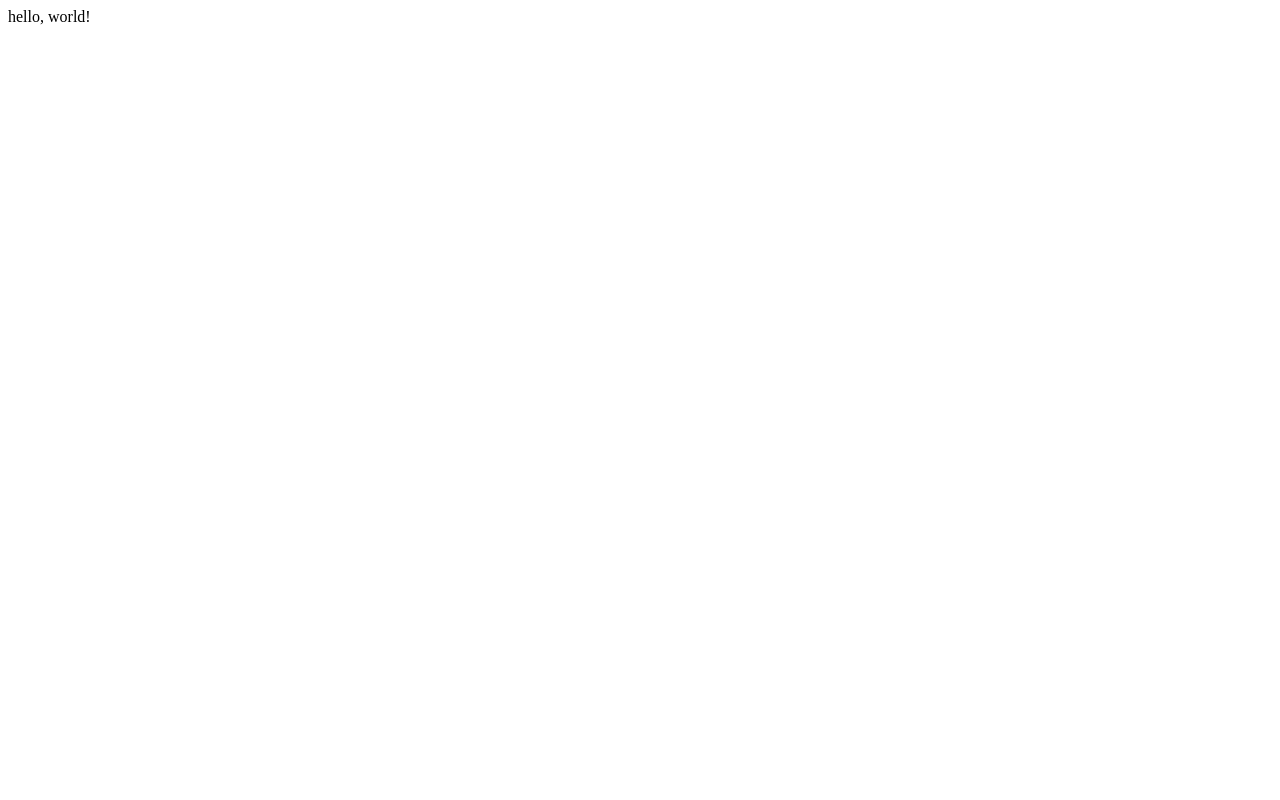
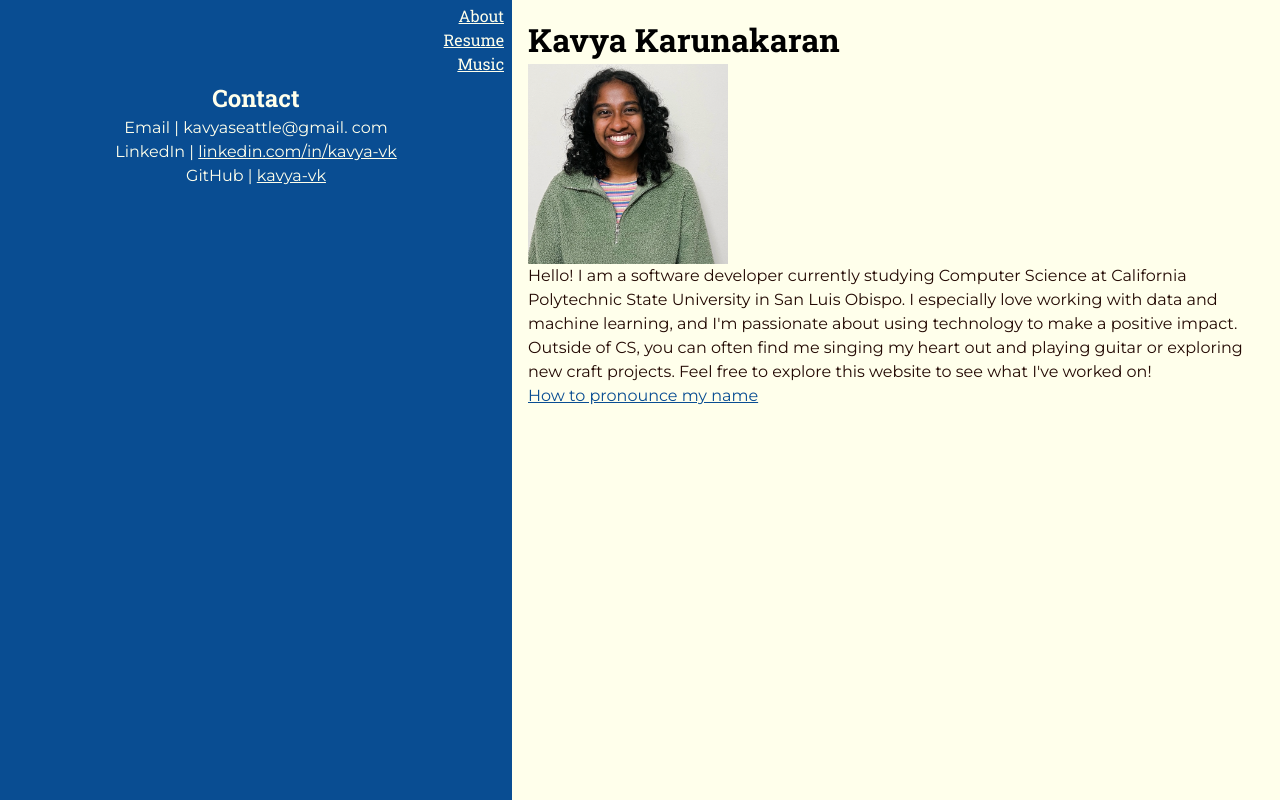
Before and after one commit to kavya-vk/kavyadev-website, a plain HTML site: page site/index.html in a window 1280 px wide. Drawn offline with Linux system fonts and the light colour scheme.

Commit message:
initial content and styles

```diff
--- a/site/index.html
+++ b/site/index.html
@@ -1 +1,49 @@
-<p>hello, world!</p>
+<!DOCTYPE html>
+<html>
+    <head>
+        <link rel="stylesheet" href="styles/reset.css" />
+        <link rel="stylesheet" href="styles/page.css" />
+        <link rel="stylesheet" href="styles/tokens.css" />
+        <link href="https://fonts.googleapis.com/css2?family=Montserrat:ital,wght@0,100..900;1,100..900&family=Roboto+Slab:wght@100..900&family=Rowdies:wght@300;400;700&family=Source+Sans+3:ital,wght@0,200..900;1,200..900&display=swap" rel="stylesheet">
+    </head>
+    <body>
+        <div class="sidebar">
+            <header>
+                <div><a href="index.html">About</a></div>
+                <div><a href="./files/KavyaKarunakaran_Resume.pdf">Resume</a></div>
+                <div><a href="music.html">Music</a></div>
+            </header>
+            <div class="contact-card">
+                <h2>Contact</h2>
+                <div>
+                Email |
+                <span><script type="text/javascript">
+                    document.write("kavyaseattle");
+                    document.write("&#64;");
+                    document.write("gmail");
+                    document.write("&#46;");
+                </script></span>
+                <span><script type="text/javascript">
+                    document.write("&#99;&#111;&#109;");
+                </script></span>
+            </div>
+            <p>LinkedIn | <a href="https://linkedin.com/in/kavya-vk">linkedin.com/in/kavya-vk</a></p>
+            <p>GitHub | <a href="https://github.com/kavya-vk">kavya-vk</a></p>
+            </div>
+        </div>
+        <div class="main-page">
+            <h1>Kavya Karunakaran</h1>
+
+            <div class="image" style="background-image: url(images/Kavya.png);"></div>
+
+            <p>Hello! I am a software developer currently studying Computer Science at California Polytechnic State University in
+            San Luis Obispo. I especially love working with data and machine learning, and I'm passionate about using
+            technology to make a positive impact. Outside of CS, you can often find me singing my heart out and playing guitar
+            or exploring new craft projects. Feel free to explore this website to see what I've worked on! </p>
+
+            <a href="https://translate.google.com/?sl=hi&tl=en&text=%E0%A4%95%E0%A4%BE%E0%A4%B5%E0%A5%8D%E0%A4%AF%E0%A4%BE&op=translate">
+                How to pronounce my name
+            </a>
+        </div>
+    </body>
+</html>
--- /dev/null
+++ b/site/styles/page.css
@@ -0,0 +1,65 @@
+body {
+    background-color: var(--color-background-page);
+    font-family: var(--font-family-body);
+
+    display: flex;
+    flex-direction: row;
+    align-items: stretch;
+    justify-content: center;
+    width: 100vw;
+    height: 100vh;
+}
+.sidebar {
+    background-color: var(--color-text-accent1);
+    flex-basis: 40%;
+    color: var(--color-background-page);
+}
+.sidebar > *, .contact-card p, .contact-card a {
+    color: var(--color-background-page);
+}
+.sidebar header, .sidebar header a {
+    color: var(--color-background-page);
+    text-align: right;
+    padding: var(--size-spacing-small);
+}
+header > a {
+    color: var(--color-background-page);
+}
+.sidebar > a {
+    color: var(--color-background-page);
+}
+.main-page {
+    flex-basis: 60%;
+    padding: var(--size-spacing-large);
+}
+body > * {
+    /* flex-basis: 40%; */
+}
+.contact-card {
+    text-align: center;
+}
+.contact-card > a {
+    color: var(--color-background-page);
+}
+header {
+    font-family: var(--font-family-display);
+}
+h1 {
+    font-family: var(--font-family-display);
+    size: var(--size-type-xxlarge);
+}
+h2 {
+    font-family: var(--font-family-display);
+}
+p{
+    color: var(--color-text-title);
+}
+a{
+    color: var(--color-text-accent1);
+}
+.image {
+    aspect-ratio: 1;
+    width: 200px;
+    height: auto;
+    background-size: cover;
+}
--- /dev/null
+++ b/site/styles/reset.css
@@ -0,0 +1,10 @@
+* {
+    margin: 0;
+    box-sizing: border-box;
+}
+body {
+    line-height: 1.5;
+}
+img {
+    max-width: 100%;
+}
--- /dev/null
+++ b/site/styles/tokens.css
@@ -0,0 +1,36 @@
+:root {
+    --color-text-title: #230903;
+    --color-text-subheading: #094D92;
+    --color-text-accent1: #094D92;
+    --color-text-accent2: #82a3c4;
+
+    --color-text-header: var(--color-text-title);
+    --color-text-link: var(--color-text-subheading);
+    --color-text-body: var(--color-text-title);
+
+    --color-background-header: #FFFFEB;
+    --color-background-page: #FFFFEB;
+
+    --font-family-display: 'Roboto Slab', 'Lucida Grande', 'Optima', 'Calibri', 'Candara', serif;
+    --font-family-body: 'Montserrat', 'Century Gothic', 'Geneva', 'Verdana', 'Arial', sans-serif;
+
+    --size-type-body: 1rem;
+    --size-type-mlarge: 1.25rem;
+    --size-type-large: 1.5rem;
+    --size-type-xlarge: 2rem;
+    --size-type-xxlarge: 5rem;
+
+    --font-line-height-body: 1.5;
+    --font-line-height-display: 1.125;
+
+    --font-weight-normal: 400;
+    --font-weight-light: 200;
+    --font-weight-bold: 700;
+
+    --size-spacing-small: 0.25rem;
+    --size-spacing-medium: 0.5rem;
+    --size-spacing-large: 1rem;
+    --size-spacing-xlarge: 2rem;
+
+    --padding-page: var(--size-spacing-small);
+}
```
Also changed, not shown: site/images/Kavya.png (added), site/music.html (added), 4 other files.
